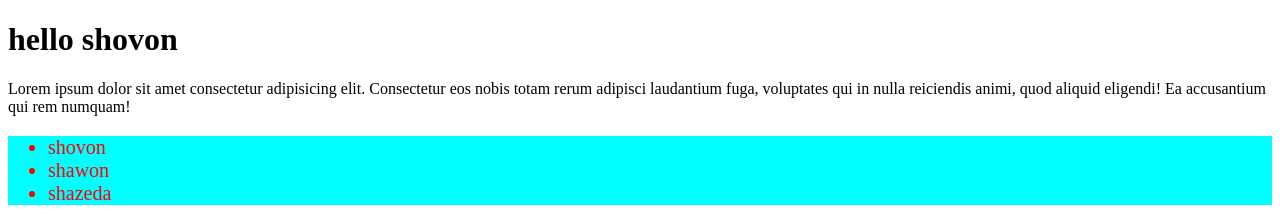
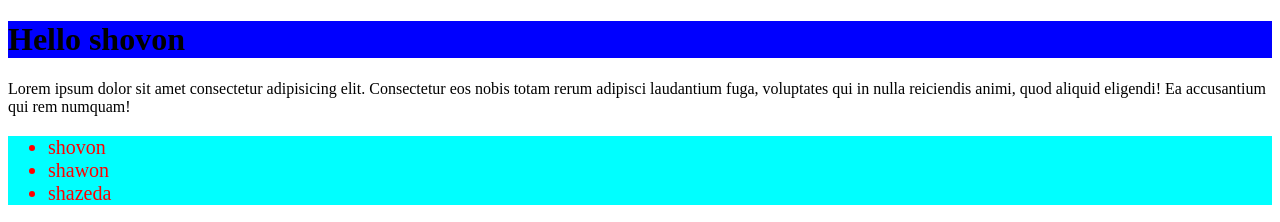
Before and after one commit to ShajjadGani/first-project-repo, a plain HTML site: page index.html in a window 1280 px wide. Shown: the top 222 px of the page. Drawn offline with Linux system fonts and the light colour scheme.

Commit message:
Adding css file

```diff
--- a/index.html
+++ b/index.html
@@ -15,10 +15,11 @@
             border-top: 10px;
         }
     </style>
+    <link rel="stylesheet" href="../first-project-repo/style/style.css">
 
 </head>
 <body>
-    <h1>hello shovon</h1>
+    <h1>Hello shovon</h1>
     <p>Lorem ipsum dolor sit amet consectetur adipisicing elit. Consectetur eos nobis totam rerum adipisci laudantium fuga, voluptates qui in nulla reiciendis animi, quod aliquid eligendi! Ea accusantium qui rem numquam!</p>
 
     <ul style="color: red; background-color: aqua; font-size: 20px;">
--- /dev/null
+++ b/style/style.css
@@ -0,0 +1,3 @@
+h1{
+    background-color: blue;
+}
```
